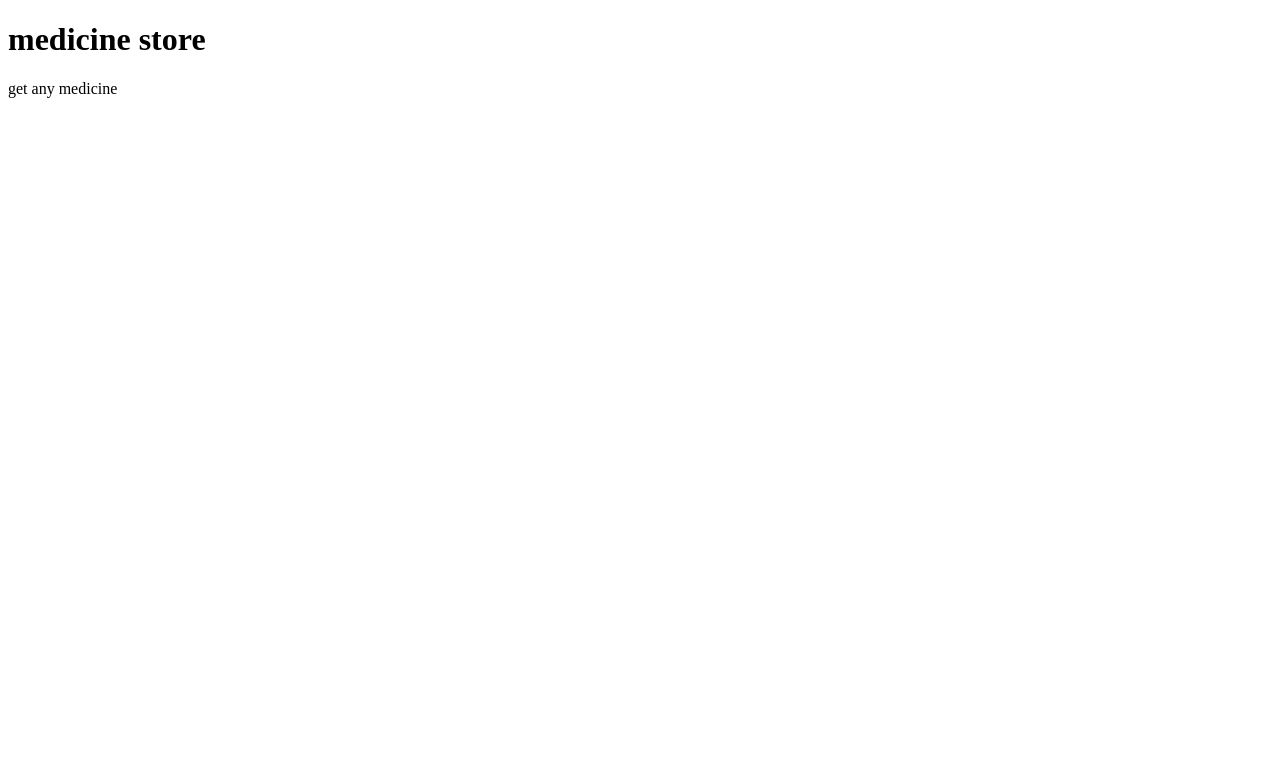
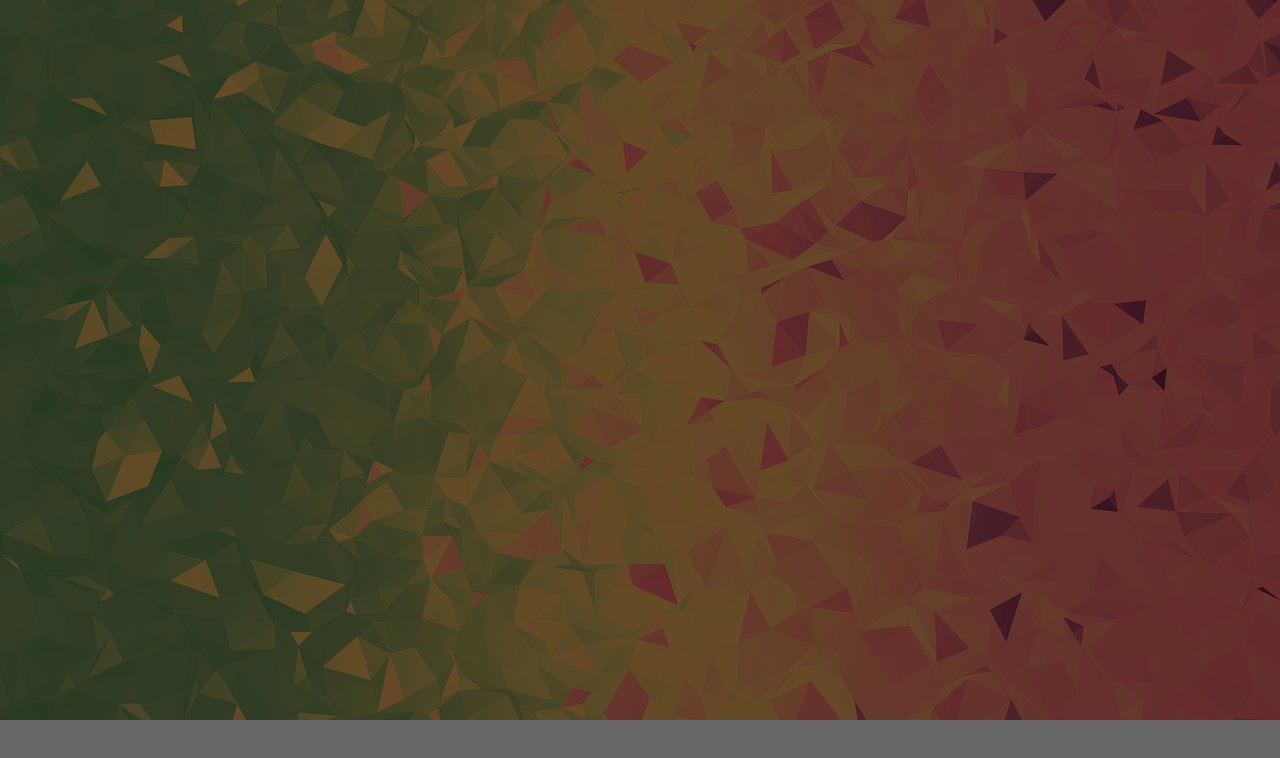
Before and after one commit to Gurgayramsou/mymeds, a plain HTML site: page index.html in a window 1280 px wide. Drawn offline with Linux system fonts and the light colour scheme.

Commit message:
background image is set

```diff
--- a/index.html
+++ b/index.html
@@ -8,7 +8,8 @@
     <title>mymed</title>
   </head>
   <body>
-    <h1>medicine store</h1>
-    <p>get any medicine</p>
+    <div class="container">
+
+    </div>
   </body>
 </html>
--- a/style.css
+++ b/style.css
@@ -0,0 +1,21 @@
+*{
+    box-sizing: border-box;
+    margin: 0;
+    padding: 0;
+}
+
+body {
+    background-image:  url("Images/bgMed4.png") ;
+    background-repeat: no-repeat;
+    background-size: cover;
+
+}
+
+.container {
+    background-image : linear-gradient(to left,rgba(0,0,0,0.6),rgba(0,0,0,0.6));
+    background-repeat: no-repeat;
+    background-size: cover;
+    width: 100%;
+    height: 100%;
+    position: fixed;
+}
```
Also changed, not shown: Images/bgMed4.png (added).
